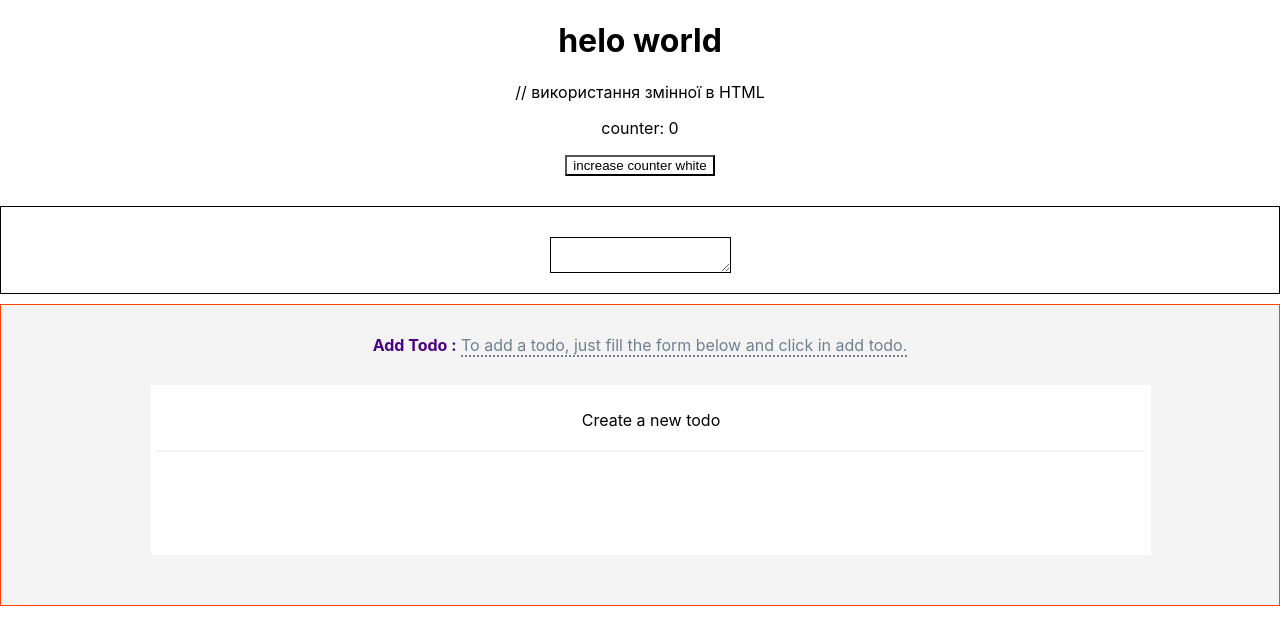
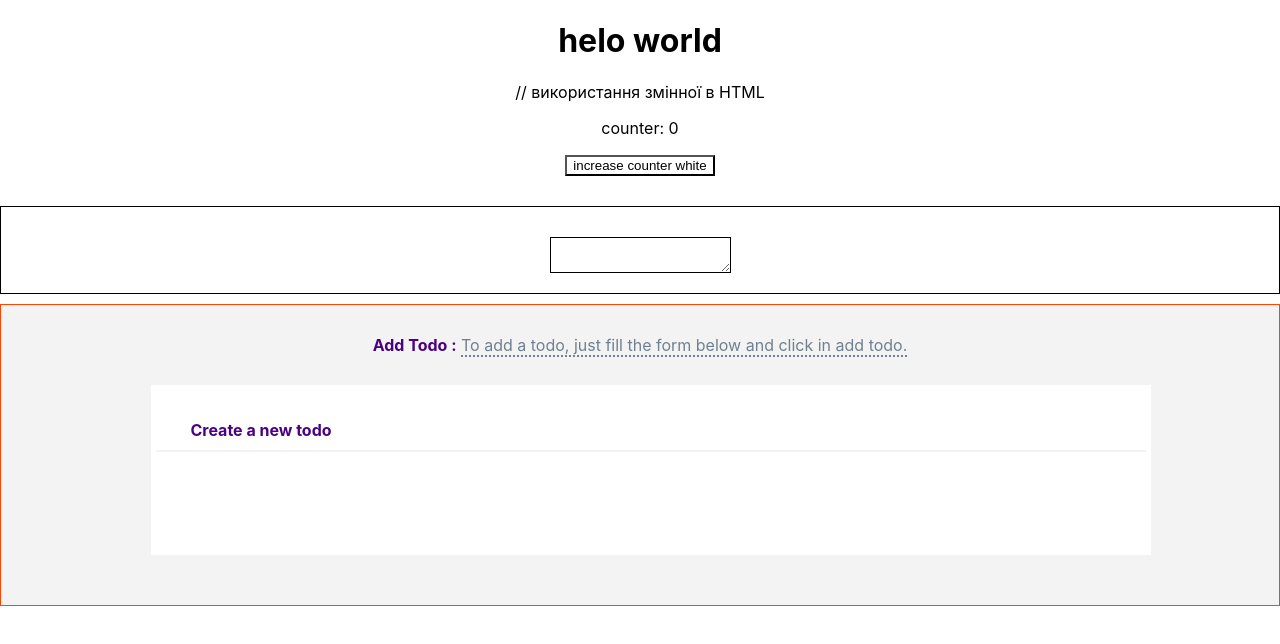
Before and after one commit to romantymets/FirstReactApp, a React (Create React App) app: page / in a window 1280 px wide. Shown: the top 644 px of the page. Built offline with nearby package versions, Linux system fonts and the light colour scheme.

Commit message:
add header

```diff
--- a/src/components/TodoList/components/AntCardBody/Component/AntCardBodyHead/AntCardBodyHead.css
+++ b/src/components/TodoList/components/AntCardBody/Component/AntCardBodyHead/AntCardBodyHead.css
@@ -11,6 +11,4 @@
     height:30px;
     background-color: white;
 
-
-
 }
--- a/src/components/TodoList/components/AntCardBody/Component/AntCardBodyHead/AntCardBodyHead.js
+++ b/src/components/TodoList/components/AntCardBody/Component/AntCardBodyHead/AntCardBodyHead.js
@@ -1,6 +1,6 @@
 import React from 'react';
 import './AntCardBodyHead.css';
-// import TodoHeadText from "./TodoHeadText/TodoHeadText";
+import BodyTextHead from "./BodyTextHead/BodyTextHead";
 
 class AntCardBodyHead extends React.Component {
   constructor() {
@@ -13,7 +13,9 @@ class AntCardBodyHead extends React.Component {
     return (
       <div className="AntCardBodyHead-container">
 
-  <span>  Create a new todo </span>
+      <BodyTextHead>
+
+      </BodyTextHead>
 
 
       </div>
--- /dev/null
+++ b/src/components/TodoList/components/AntCardBody/Component/AntCardBodyHead/BodyTextHead/BodyTextHead.css
@@ -0,0 +1,17 @@
+.BodyTextHead-container {
+    /*border-bottom: 2px solid rgb(243,243,243);*/
+    margin-top: 5px;
+    margin-bottom: 5px;
+    margin-left: 5px;
+    margin-right: 5px;
+    padding-top: 5px;
+    padding-bottom: 10px;
+
+    display: block;
+    height:20px;
+    background-color: white;
+    width: 200px;
+    position: relative;
+    left: 0px;
+
+}
--- /dev/null
+++ b/src/components/TodoList/components/AntCardBody/Component/AntCardBodyHead/BodyTextHead/BodyTextHead.js
@@ -0,0 +1,35 @@
+import React from 'react';
+import './BodyTextHead.css';
+// import TodoHeadText from "./TodoHeadText/TodoHeadText";
+
+class BodyTextHead extends React.Component {
+  constructor() {
+    super();
+    this.state = {
+      onSelectColorText : '#4B0082',
+      color2 : 'white',
+    };
+    this.onSelectText = this.onSelectText.bind(this);
+  }
+  onSelectText () {
+    this.setState({color2:'black'})
+  }
+  render () {
+    const colorText = this.state.onSelectColorText;
+    const bagraund = this.state.color2;
+    return (
+      <div className="BodyTextHead-container">
+
+        <span
+          onSelect={this.onSelectText}
+           style={{color:colorText, backgroundColor:bagraund}}>
+          <b>Create a new todo</b>
+        </span>
+
+
+      </div>
+    );
+  }
+}
+
+export default BodyTextHead;
--- a/src/components/TodoList/components/TodoHeader/TodoHeadText/TodoHeadText.css
+++ b/src/components/TodoList/components/TodoHeader/TodoHeadText/TodoHeadText.css
@@ -4,4 +4,5 @@
     padding-top: 5px;
     padding-bottom: 5px;
     display: block;
+
 }
```
